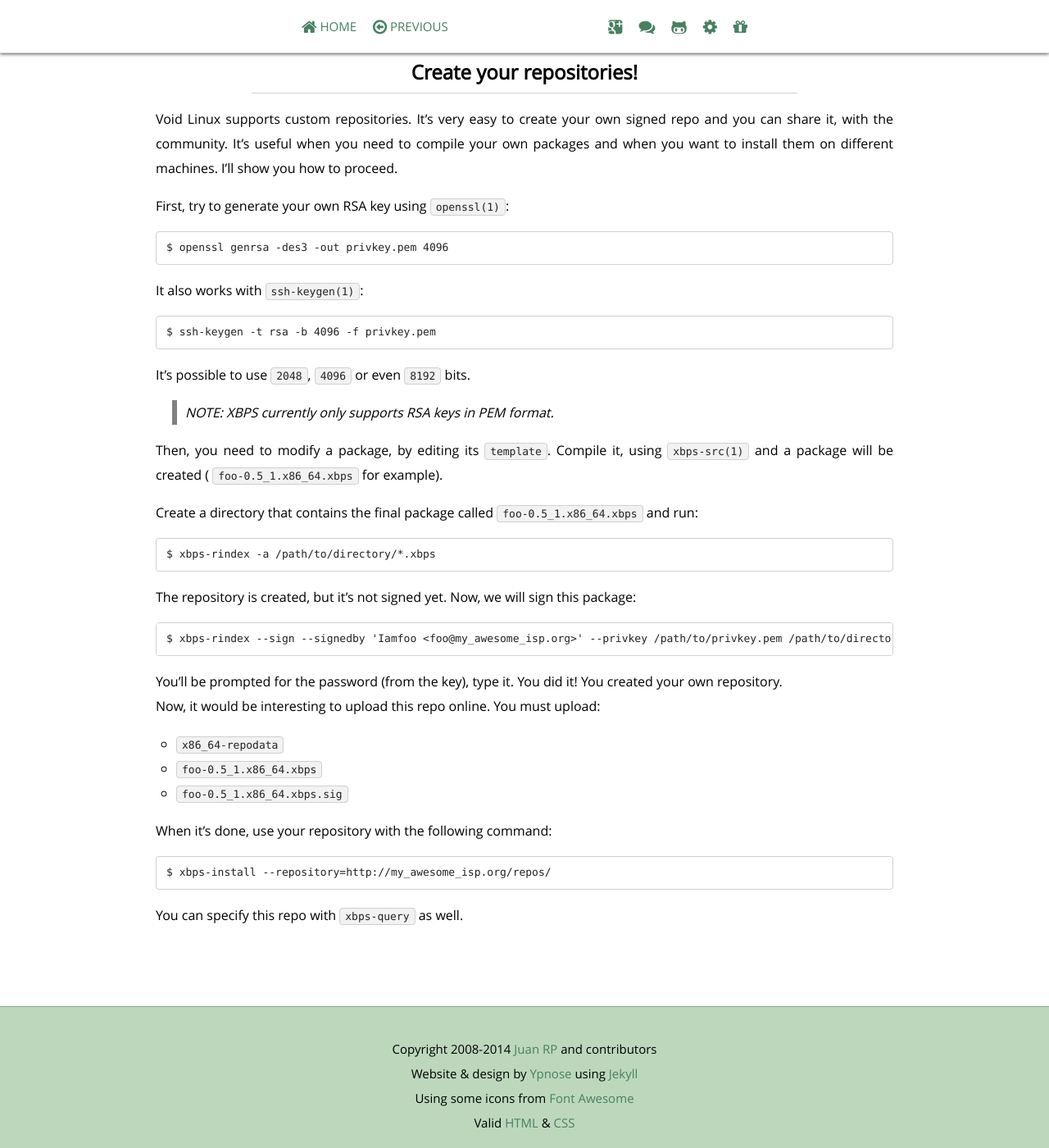
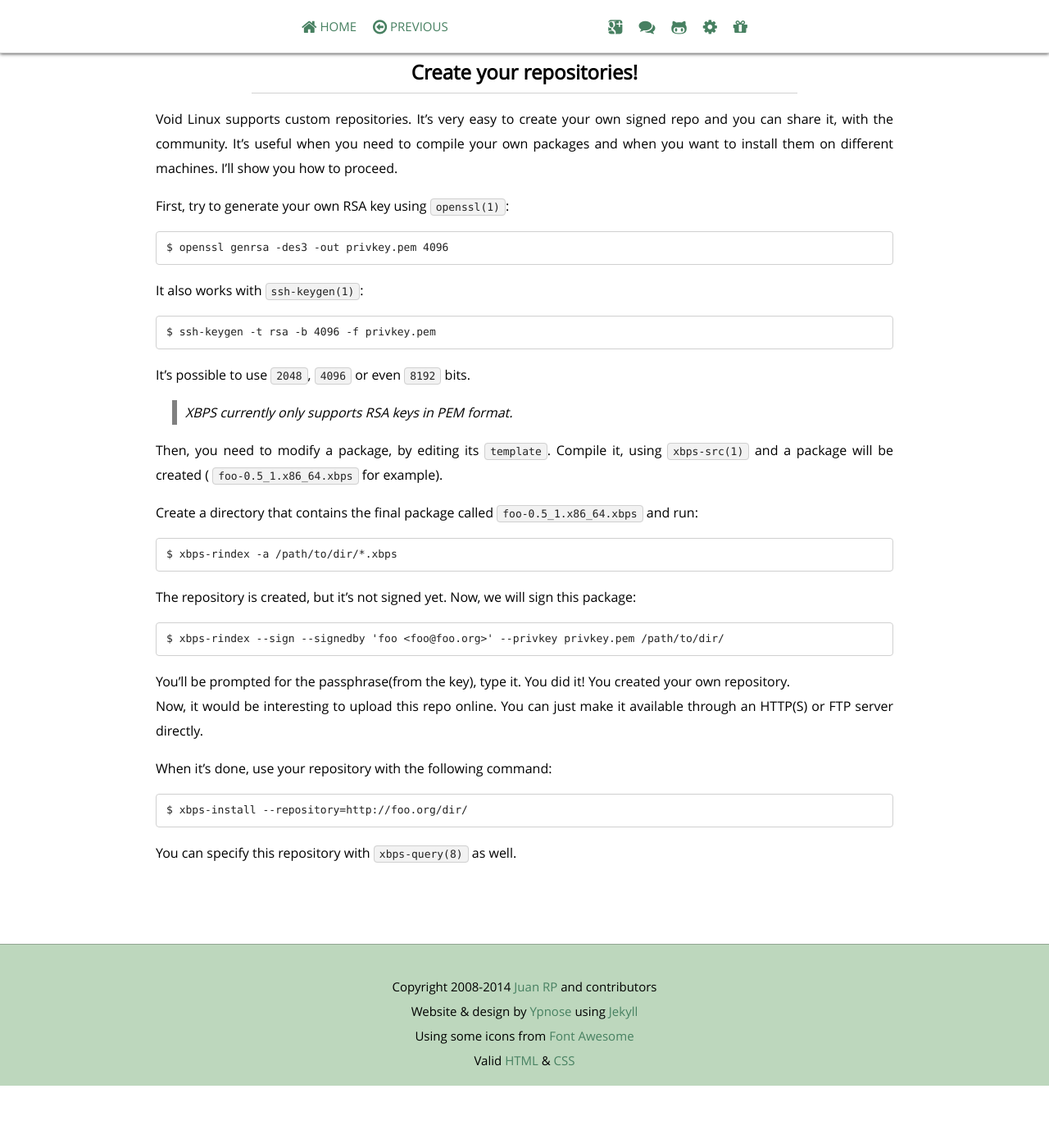
Before and after one commit to void-linux/void-linux.github.io, a Jekyll site: the page built from _posts/2014-01-03-create-repos.markdown, in a window 1280 px wide and 1400 px high, scrolled down 434 px. Shown: the whole window at 82% size. Built offline with Jekyll 4.4.1, drawn with Linux system fonts in a browser that asks for light colours; Markdown is read by kramdown in place of the engine named in the settings; comment, search, counter and statistics services are not loaded; after the commit the page ends 1758 px from its top, so only the background shows below that.

Commit message:
2014-01-03-create-repos.markdown: more tweaks.

```diff
--- a/_posts/2014-01-03-create-repos.markdown
+++ b/_posts/2014-01-03-create-repos.markdown
@@ -20,28 +20,25 @@ It also works with `ssh-keygen(1)`:
 
 It's possible to use `2048`, `4096` or even `8192` bits.
 
-> NOTE: XBPS currently only supports RSA keys in PEM format.
+> XBPS currently only supports RSA keys in PEM format.
 
 Then, you need to modify a package, by editing its `template`. Compile it, using `xbps-src(1)` and a
 package will be created ( `foo-0.5_1.x86_64.xbps` for example).
 
 Create a directory that contains the final package called `foo-0.5_1.x86_64.xbps` and run:
 
-	$ xbps-rindex -a /path/to/directory/*.xbps
+	$ xbps-rindex -a /path/to/dir/*.xbps
 
 The repository is created, but it's not signed yet. Now, we will sign this package:
 
-	$ xbps-rindex --sign --signedby 'Iamfoo <foo@my_awesome_isp.org>' --privkey /path/to/privkey.pem /path/to/directory/
+	$ xbps-rindex --sign --signedby 'foo <foo@foo.org>' --privkey privkey.pem /path/to/dir/
 
-You'll be prompted for the password (from the key), type it. You did it! You created your own repository.
-Now, it would be interesting to upload this repo online. You must upload:
-
-- `x86_64-repodata`
-- `foo-0.5_1.x86_64.xbps`
-- `foo-0.5_1.x86_64.xbps.sig`
+You'll be prompted for the passphrase(from the key), type it. You did it! You created your own repository.
+Now, it would be interesting to upload this repo online. You can just make it available through
+an HTTP(S) or FTP server directly.
 
 When it's done, use your repository with the following command:
 
-	$ xbps-install --repository=http://my_awesome_isp.org/repos/
+	$ xbps-install --repository=http://foo.org/dir/
 
-You can specify this repo with `xbps-query` as well.
+You can specify this repository with `xbps-query(8)` as well.
```
